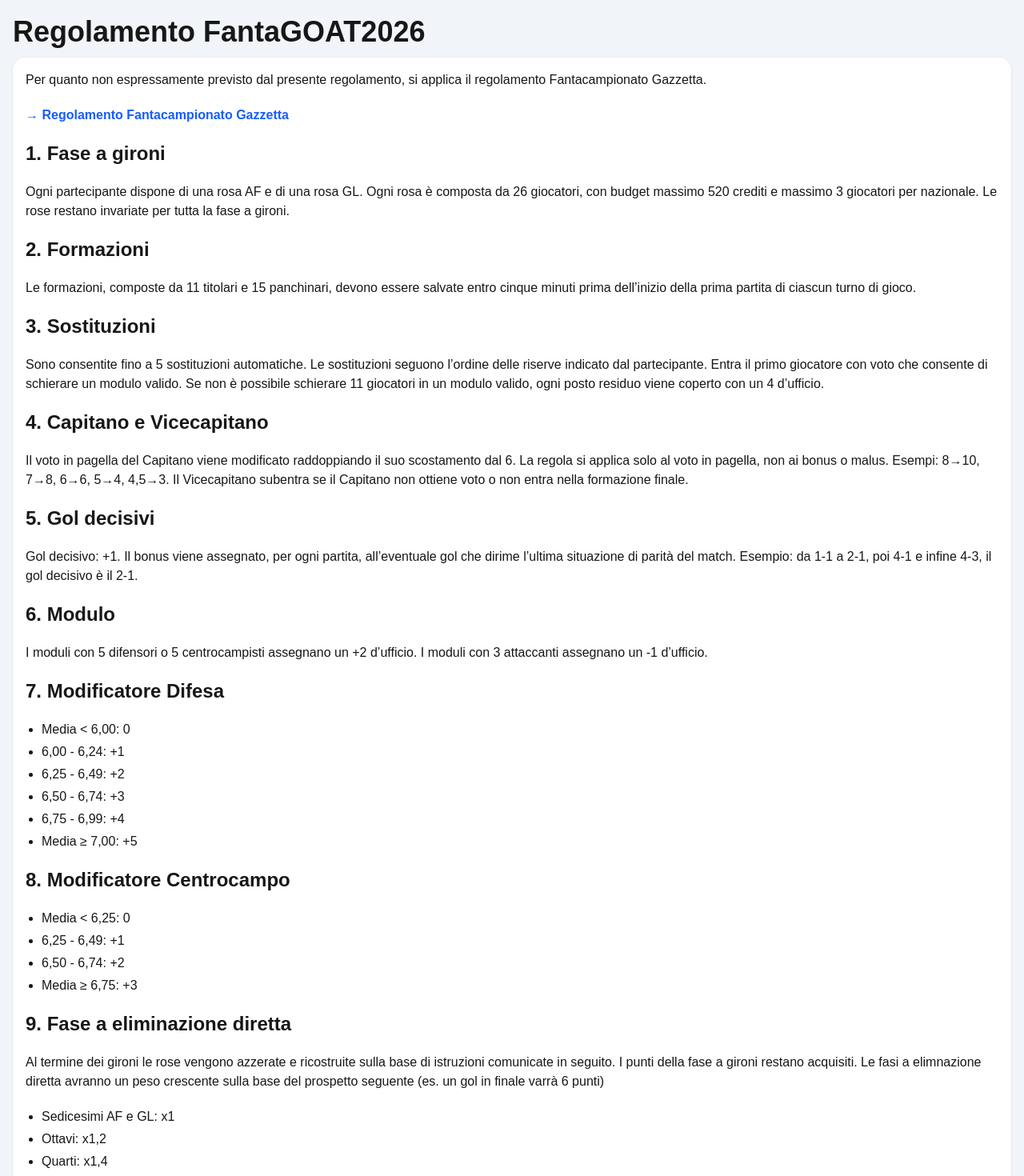
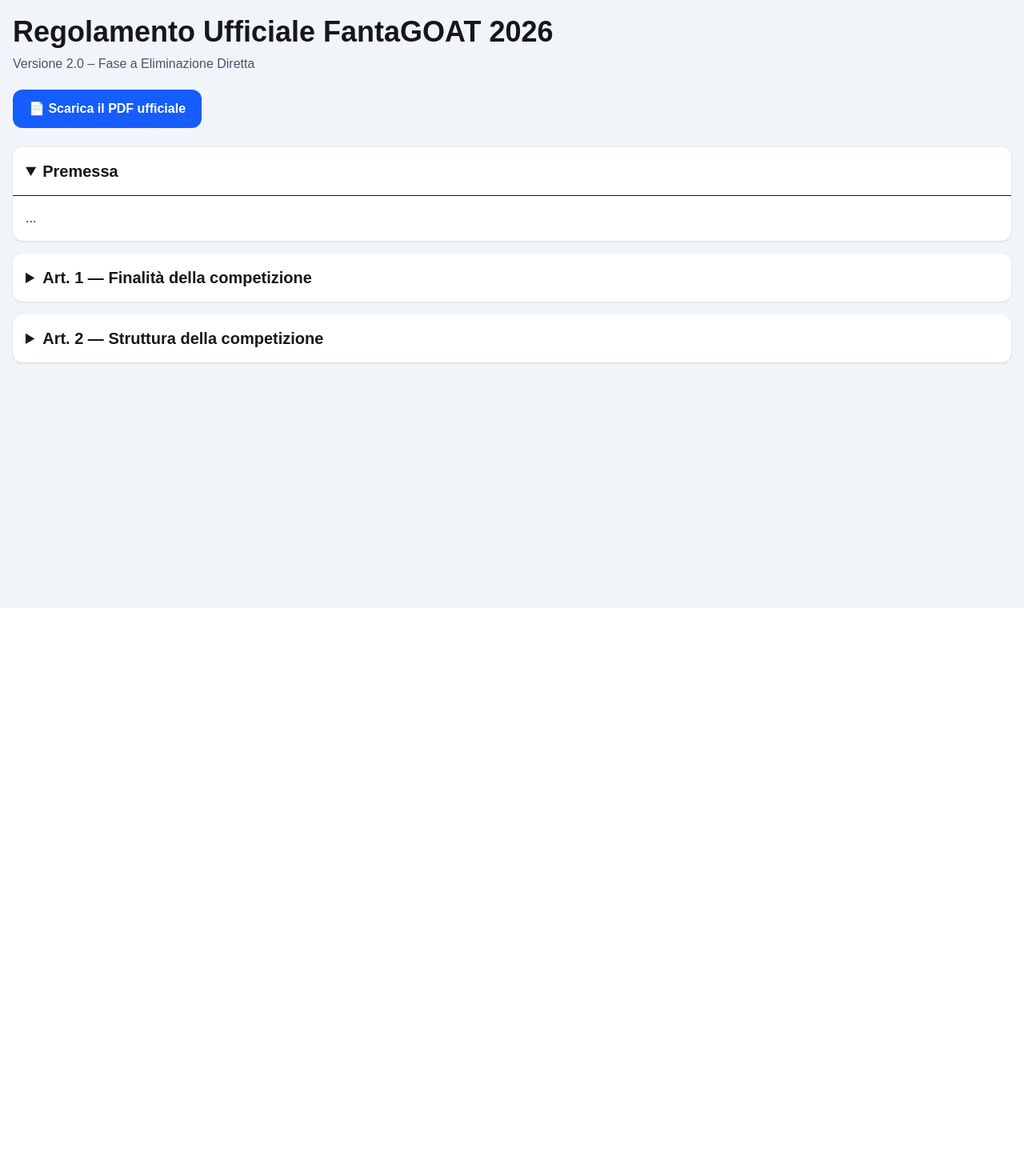
Before and after one commit to GianlucaMarchese76/fantagoat-live, a Next.js app: page /regolamento in a window 1280 px wide. Shown: the part 40-1510 px from the top of the page at 80% size. After the commit the page ends 800 px from the top, so only its background shows below. Built offline with nearby package versions, Linux system fonts and the light colour scheme.

Commit message:
Refine participant page and update regulation section

```diff
--- a/src/app/login/page.tsx
+++ b/src/app/login/page.tsx
@@ -36,7 +36,12 @@ export default async function LoginPage({
           </p>
         </div>
 
-        <form method="post" action="/api/login" className="mt-6 grid gap-3">
+        <form
+          method="post"
+          action="/api/login"
+          autoComplete="on"
+          className="mt-6 grid gap-3"
+        >
           <input
             type="hidden"
             name="redirect"
@@ -47,6 +52,7 @@ export default async function LoginPage({
 
           <select
             name="slug"
+            autoComplete="username"
             required
             className="w-full rounded-xl border border-slate-700 bg-slate-950 p-3 text-white"
           >
@@ -62,6 +68,7 @@ export default async function LoginPage({
           <input
             name="codice"
             type="password"
+            autoComplete="current-password"
             placeholder="Codice personale"
             required
             className="w-full rounded-xl border border-slate-700 bg-slate-950 p-3 text-white"
@@ -74,11 +81,17 @@ export default async function LoginPage({
 
         <div className="my-6 border-t border-slate-700" />
 
-        <form method="post" action="/api/iscriviti" className="grid gap-3">
+        <form
+          method="post"
+          action="/api/iscriviti"
+          autoComplete="off"
+          className="grid gap-3"
+        >
           <h2 className="text-lg font-black">Nuovo partecipante</h2>
 
           <input
             name="nome"
+            autoComplete="off"
             placeholder="Nickname"
             required
             className="w-full rounded-xl border border-slate-700 bg-slate-950 p-3 text-white"
@@ -87,6 +100,7 @@ export default async function LoginPage({
           <input
             name="codice"
             type="password"
+            autoComplete="new-password"
             placeholder="Scegli codice personale"
             required
             className="w-full rounded-xl border border-slate-700 bg-slate-950 p-3 text-white"
--- a/src/app/page.tsx
+++ b/src/app/page.tsx
@@ -420,7 +420,7 @@ console.log({
 
           <div className="flex items-center justify-between">
             <span className="rounded-full bg-slate-100 px-3 py-1 text-sm font-semibold">
-              Versione 1.0
+              Versione 2.0 (01/07/2026)
             </span>
 
             <span className="text-sm font-semibold text-blue-600">
--- a/src/app/partecipanti/[nome]/[blocco]/page.tsx
+++ b/src/app/partecipanti/[nome]/[blocco]/page.tsx
@@ -64,9 +64,9 @@ export default async function RosaBloccoPage({
       </a>
 
       <header className="mt-5 mb-4">
-        <h1 className="text-8xl font-bold leading-none tracking-tight">
-          {partecipante}
-        </h1>
+        <h1 className="text-5xl md:text-7xl font-bold leading-none tracking-tight break-words">
+  {partecipante}
+</h1>
 
         <div className="text-xl text-slate-600 mt-3">
           Rosa {bloccoLabel}
--- a/src/app/regolamento/page.tsx
+++ b/src/app/regolamento/page.tsx
@@ -1,113 +1,56 @@
 export default function RegolamentoPage() {
   return (
-    <main className="min-h-screen p-4 bg-slate-100">
+    <main className="min-h-screen bg-slate-100 p-4">
       <a href="/" className="text-blue-600 text-sm">
         ← Home
       </a>
 
-      <h1 className="text-4xl font-bold mt-5 mb-3">
-        Regolamento FantaGOAT2026
+      <h1 className="text-4xl font-bold mt-5">
+        Regolamento Ufficiale FantaGOAT 2026
       </h1>
 
-      <section className="bg-white rounded-2xl shadow p-4 space-y-5">
-        <p>
-          Per quanto non espressamente previsto dal presente regolamento,
-          si applica il regolamento Fantacampionato Gazzetta.
+      <p className="text-slate-600 mt-2">
+        Versione 2.0 – Fase a Eliminazione Diretta
       </p>
 
       <a
-          href="/regolamento-gazzetta-mondiale-2026.pdf"
+        href="/Regolamento_Ufficiale_FantaGOAT_2026_v2.0.pdf"
         target="_blank"
         rel="noopener noreferrer"
-          className="text-blue-600 font-semibold block"
+        className="inline-block mt-5 mb-6 rounded-xl bg-blue-600 px-5 py-3 text-white font-semibold"
       >
-          → Regolamento Fantacampionato Gazzetta
+        📄 Scarica il PDF ufficiale
       </a>
 
-        <h2 className="text-2xl font-bold">1. Fase a gironi</h2>
-        <p>
-          Ogni partecipante dispone di una rosa AF e di una rosa GL. Ogni
-          rosa è composta da 26 giocatori, con budget massimo 520 crediti
-          e massimo 3 giocatori per nazionale. Le rose restano invariate
-          per tutta la fase a gironi.
-        </p>
+      <details open className="mb-4 rounded-xl bg-white shadow">
+        <summary className="cursor-pointer p-4 text-xl font-bold">
+          Premessa
+        </summary>
 
-        <h2 className="text-2xl font-bold">2. Formazioni</h2>
-        <p>
-          Le formazioni, composte da 11 titolari e 15 panchinari, devono
-          essere salvate entro cinque minuti prima dell’inizio della prima
-          partita di ciascun turno di gioco.
-        </p>
+        <div className="border-t p-4">
+          ...
+        </div>
+      </details>
 
-        <h2 className="text-2xl font-bold">3. Sostituzioni</h2>
-        <p>
-          Sono consentite fino a 5 sostituzioni automatiche. Le
-          sostituzioni seguono l’ordine delle riserve indicato dal
-          partecipante. Entra il primo giocatore con voto che consente di
-          schierare un modulo valido. Se non è possibile schierare 11
-          giocatori in un modulo valido, ogni posto residuo viene coperto
-          con un 4 d’ufficio.
-        </p>
+      <details className="mb-4 rounded-xl bg-white shadow">
+        <summary className="cursor-pointer p-4 text-xl font-bold">
+          Art. 1 — Finalità della competizione
+        </summary>
 
-        <h2 className="text-2xl font-bold">4. Capitano e Vicecapitano</h2>
-        <p>
-          Il voto in pagella del Capitano viene modificato raddoppiando il
-          suo scostamento dal 6. La regola si applica solo al voto in
-          pagella, non ai bonus o malus. Esempi: 8→10, 7→8, 6→6, 5→4,
-          4,5→3. Il Vicecapitano subentra se il Capitano non ottiene voto
-          o non entra nella formazione finale.
-        </p>
+        <div className="border-t p-4">
+          ...
+        </div>
+      </details>
 
-        <h2 className="text-2xl font-bold">5. Gol decisivi</h2>
-        <p>
-          Gol decisivo: +1. Il bonus viene assegnato, per ogni partita,
-          all’eventuale gol che dirime l’ultima situazione di parità del
-          match. Esempio: da 1-1 a 2-1, poi 4-1 e infine 4-3, il gol
-          decisivo è il 2-1.
-        </p>
+      <details className="mb-4 rounded-xl bg-white shadow">
+        <summary className="cursor-pointer p-4 text-xl font-bold">
+          Art. 2 — Struttura della competizione
+        </summary>
 
-        <h2 className="text-2xl font-bold">6. Modulo</h2>
-        <p>
-          I moduli con 5 difensori o 5 centrocampisti assegnano un +2
-          d’ufficio. I moduli con 3 attaccanti assegnano un -1 d’ufficio.
-        </p>
-
-        <h2 className="text-2xl font-bold">7. Modificatore Difesa</h2>
-        <ul className="list-disc pl-5 space-y-1">
-          <li>Media &lt; 6,00: 0</li>
-          <li>6,00 - 6,24: +1</li>
-          <li>6,25 - 6,49: +2</li>
-          <li>6,50 - 6,74: +3</li>
-          <li>6,75 - 6,99: +4</li>
-          <li>Media ≥ 7,00: +5</li>
-        </ul>
-
-        <h2 className="text-2xl font-bold">8. Modificatore Centrocampo</h2>
-        <ul className="list-disc pl-5 space-y-1">
-          <li>Media &lt; 6,25: 0</li>
-          <li>6,25 - 6,49: +1</li>
-          <li>6,50 - 6,74: +2</li>
-          <li>Media ≥ 6,75: +3</li>
-        </ul>
-
-        <h2 className="text-2xl font-bold">
-          9. Fase a eliminazione diretta
-        </h2>
-        <p>
-          Al termine dei gironi le rose vengono azzerate e ricostruite
-          sulla base di istruzioni comunicate in seguito. I punti della
-          fase a gironi restano acquisiti. Le fasi a elimnazione diretta avranno un peso crescente sulla base del prospetto seguente (es. un gol in finale varrà 6 punti)
-        </p>
-
-        <ul className="list-disc pl-5 space-y-1">
-          <li>Sedicesimi AF e GL: x1</li>
-          <li>Ottavi: x1,2</li>
-          <li>Quarti: x1,4</li>
-          <li>Semifinali: x1,6</li>
-          <li>Terzo posto: x1</li>
-          <li>Finale: x2</li>
-        </ul>
-      </section>
+        <div className="border-t p-4">
+          ...
+        </div>
+      </details>
     </main>
   );
 }
```
Also changed, not shown: 1 other file (tests, documents, lock files or other folders). Lines whose indentation alone changed are shown as unchanged.
